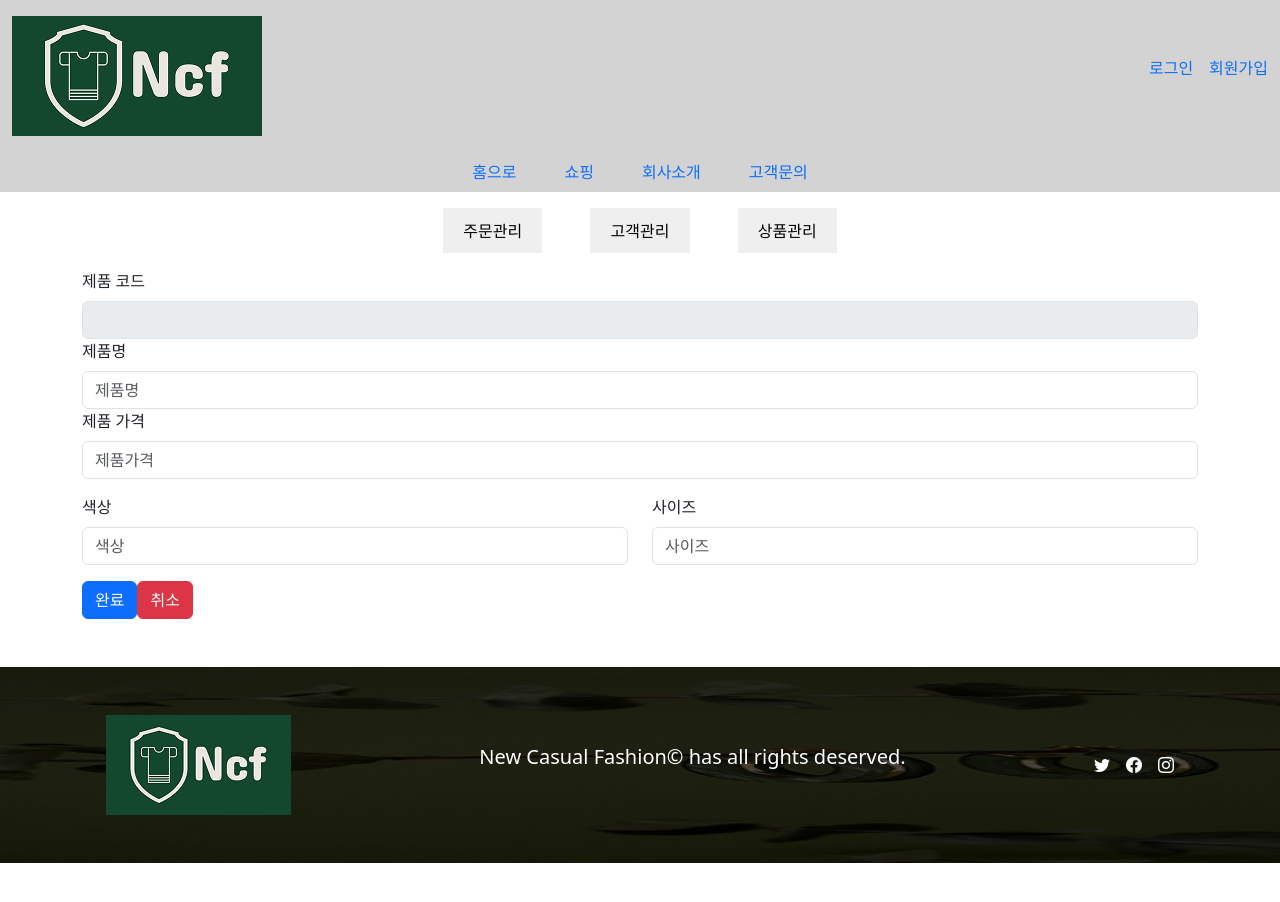
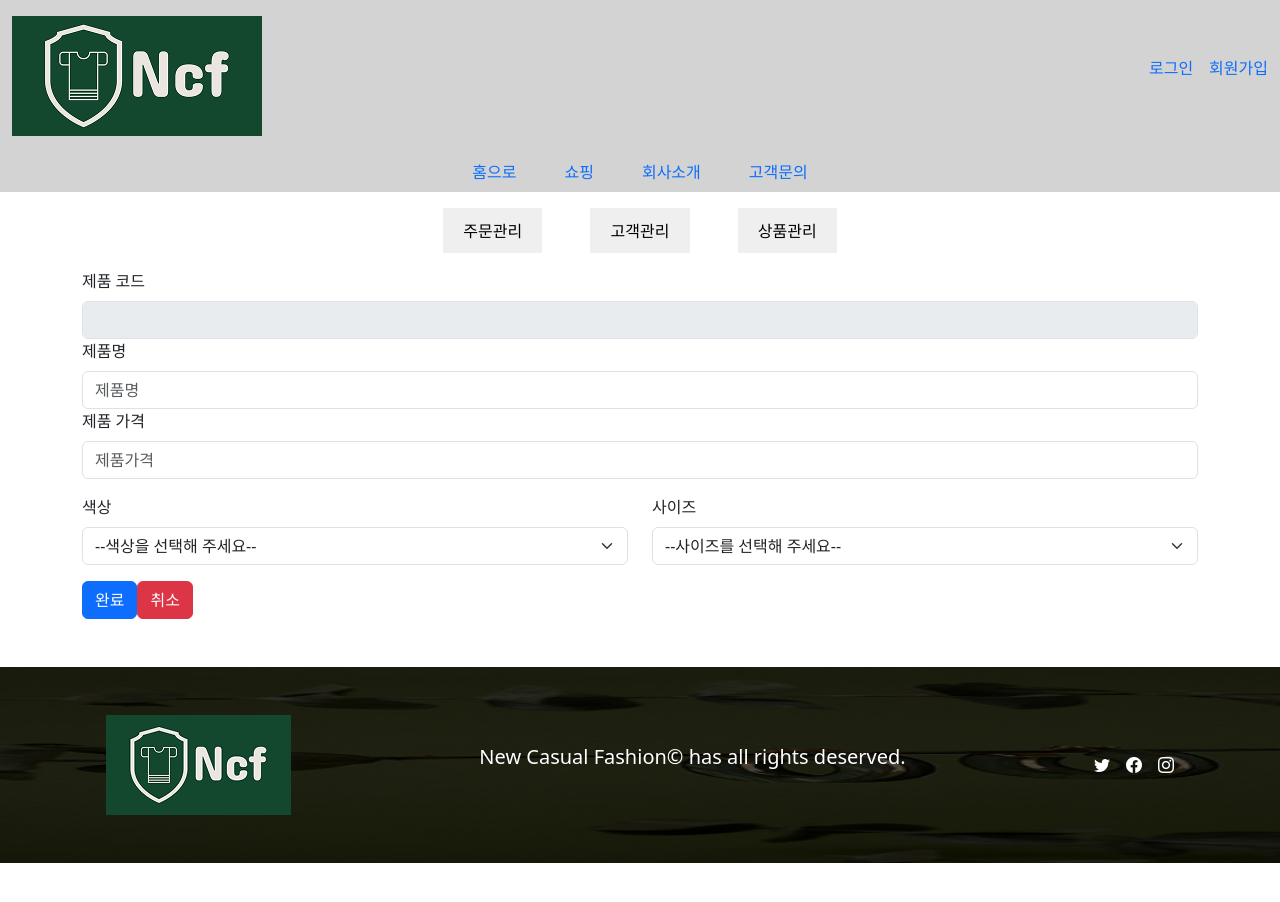
Before and after one commit to sehwan-An/NCFproject, a React (Vite) app in the folder packages/client/: page /manage/products/1 in a window 1280 px wide. Shown: the top 902 px of the page. Built offline with nearby package versions, Linux system fonts and the light colour scheme; no server answers.

Commit message:
제품 추가, 삭제 | 사이즈 및 색상 select option으로 선택하게 변경

```diff
--- a/packages/client/src/routes/AddProduct.jsx
+++ b/packages/client/src/routes/AddProduct.jsx
@@ -1,7 +1,7 @@
 import { useState } from 'react';
 import { Row, Col, Form, InputGroup, Button, Container } from 'react-bootstrap';
 import { NavLink } from 'react-router';
-import axios from 'axios'
+import axios from 'axios';
 
 function AddProduct() {
   const [validated, setValidated] = useState(false);
@@ -13,10 +13,10 @@ function AddProduct() {
   });
   const handleChange = (e) => {
     setFormData({
-        ...formData,
-        [e.target.name] : e.target.value
-    })
-  }
+      ...formData,
+      [e.target.name]: e.target.value,
+    });
+  };
   const handleSubmit = (e) => {
     e.preventDefault();
     const form = e.currentTarget;
@@ -25,19 +25,21 @@ function AddProduct() {
     }
 
     setValidated(true);
-    axios.post('http://localhost:3000/api/product', formData, {
-      withCredentials: true
-    }).then((res) => {
-      console.log(res)
-    }).catch((err) => {
-      console.log(err)
-    })
-
+    axios
+      .post('http://localhost:3000/api/product', formData, {
+        withCredentials: true,
+      })
+      .then((res) => {
+        console.log(res);
+      })
+      .catch((err) => {
+        console.log(err);
+      });
   };
 
   return (
     <Container className="w-50 my-4">
-      <Form noValidate validated={validated} onSubmit={handleSubmit} autoComplete='off'>
+      <Form noValidate validated={validated} onSubmit={handleSubmit} autoComplete="off">
         <Row className="mb-3">
           <Form.Group as={Col} md="12" controlId="validationCustomName">
             <Form.Label>제품명</Form.Label>
@@ -57,7 +59,7 @@ function AddProduct() {
               required
               type="number"
               placeholder="가격"
-              min='1'
+              min="1"
               value={formData.productprice}
               name="productprice"
               onChange={handleChange}
@@ -67,29 +69,42 @@ function AddProduct() {
           <Form.Group as={Col} md="12" controlId="validationCustomColor">
             <Form.Label>색상</Form.Label>
             <InputGroup hasValidation>
-              <Form.Control
-                type="text"
+              <Form.Select
+                aria-label="product-color"
                 placeholder="색상"
                 required
                 value={formData.productcolor}
                 name="productcolor"
                 onChange={handleChange}
-              />
-              <Form.Control.Feedback type="invalid">색상을 입력해 주세요</Form.Control.Feedback>
+              >
+                <option>--색상을 선택해 주세요--</option>
+                <option value="화이트">화이트</option>
+                <option value="블랙">블랙</option>
+                <option value="베이지">베이지</option>
+                <option value="회색">회색</option>
+                <option value="코발트블루">코발트블루</option>
+                <option value="옐로그린">옐로그린</option>
+              </Form.Select>
+              <Form.Control.Feedback type="invalid">색상을 선택해 주세요</Form.Control.Feedback>
             </InputGroup>
           </Form.Group>
         </Row>
         <Row className="mb-3">
           <Form.Group as={Col} md="12" controlId="validationCustomSize">
             <Form.Label>크기</Form.Label>
-            <Form.Control
-              type="text"
+            <Form.Select
               placeholder="크기"
               required
               value={formData.productsize}
               name="productsize"
               onChange={handleChange}
-            />
+            >
+              <option>--사이즈를 선택해 주세요--</option>
+              <option value='S'>S</option>
+              <option value='M'>M</option>
+              <option value='L'>L</option>
+              <option value='XL'>XL</option>
+            </Form.Select>
             <Form.Control.Feedback type="invalid">사이즈를 입력해주세요</Form.Control.Feedback>
           </Form.Group>
           {/* <Form.Group as={Col} md="12" controlId="validationCustom04">
--- a/packages/client/src/routes/ProductModify.jsx
+++ b/packages/client/src/routes/ProductModify.jsx
@@ -119,10 +119,10 @@ const ProductModify = () => {
               <Form.Label>제품 가격</Form.Label>
               <InputGroup hasValidation>
                 <Form.Control
-                  type="number"
+                  type="String"
                   name="productprice"
                   placeholder="제품가격"
-                  value={formData.productprice}
+                  value={formData.productprice.toString().replace(/\B(?=(\d{3})+(?!\d))/g, ',')}
                   required
                   min={1}
                   onChange={handleChange}
@@ -134,32 +134,45 @@ const ProductModify = () => {
           <Row className="mb-3">
             <Form.Group as={Col} md="6" controlId="validationCustomProdColor">
               <Form.Label>색상</Form.Label>
-              <Form.Control
-                type="text"
-                name="productcolor"
-                value={formData.productcolor}
+              <Form.Select
+                aria-label="product-color"
                 placeholder="색상"
                 required
+                value={formData.productcolor}
+                name="productcolor"
                 onChange={handleChange}
-              />
+              >
+                <option>--색상을 선택해 주세요--</option>
+                <option value="화이트">화이트</option>
+                <option value="블랙">블랙</option>
+                <option value="베이지">베이지</option>
+                <option value="회색">회색</option>
+                <option value="코발트블루">코발트블루</option>
+                <option value="옐로그린">옐로그린</option>
+              </Form.Select>
               <Form.Control.Feedback type="invalid"></Form.Control.Feedback>
             </Form.Group>
             <Form.Group as={Col} md="6" controlId="validationCustomSize">
               <Form.Label>사이즈</Form.Label>
-              <Form.Control
-                type="text"
-                name="productsize"
-                value={formData.productsize}
-                placeholder="사이즈"
-                required
-                onChange={handleChange}
-              />
+              <Form.Select
+              placeholder="크기"
+              required
+              value={formData.productsize}
+              name="productsize"
+              onChange={handleChange}
+            >
+              <option>--사이즈를 선택해 주세요--</option>
+              <option value='S'>S</option>
+              <option value='M'>M</option>
+              <option value='L'>L</option>
+              <option value='XL'>XL</option>
+            </Form.Select>
               <Form.Control.Feedback type="invalid"></Form.Control.Feedback>
             </Form.Group>
           </Row>
           <div>
             <Button type="submit">완료</Button>
-            <NavLink to="/manage/modify">
+            <NavLink to="/manage/products">
               <Button variant="danger">취소</Button>
             </NavLink>
           </div>
```
